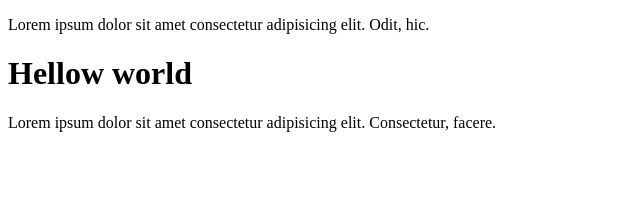
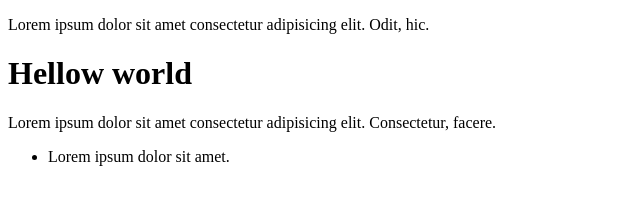
Before and after one commit to Virus1414/homework4, a plain HTML site: page index.html in a window 1280 px wide. Shown: the whole page, without its empty margins (0-640 px from the left). Drawn offline with Linux system fonts and the light colour scheme.

Commit message:
мой 4 коммит

```diff
--- a/index.html
+++ b/index.html
@@ -8,5 +8,8 @@
     <p>Lorem ipsum dolor sit amet consectetur adipisicing elit. Odit, hic.</p>
     <h1>Hellow world</h1>
     <p>Lorem ipsum dolor sit amet consectetur adipisicing elit. Consectetur, facere.</p>
+    <ul>
+        <li>Lorem ipsum dolor sit amet.</li>
+    </ul>
 </body>
 </html>
```
